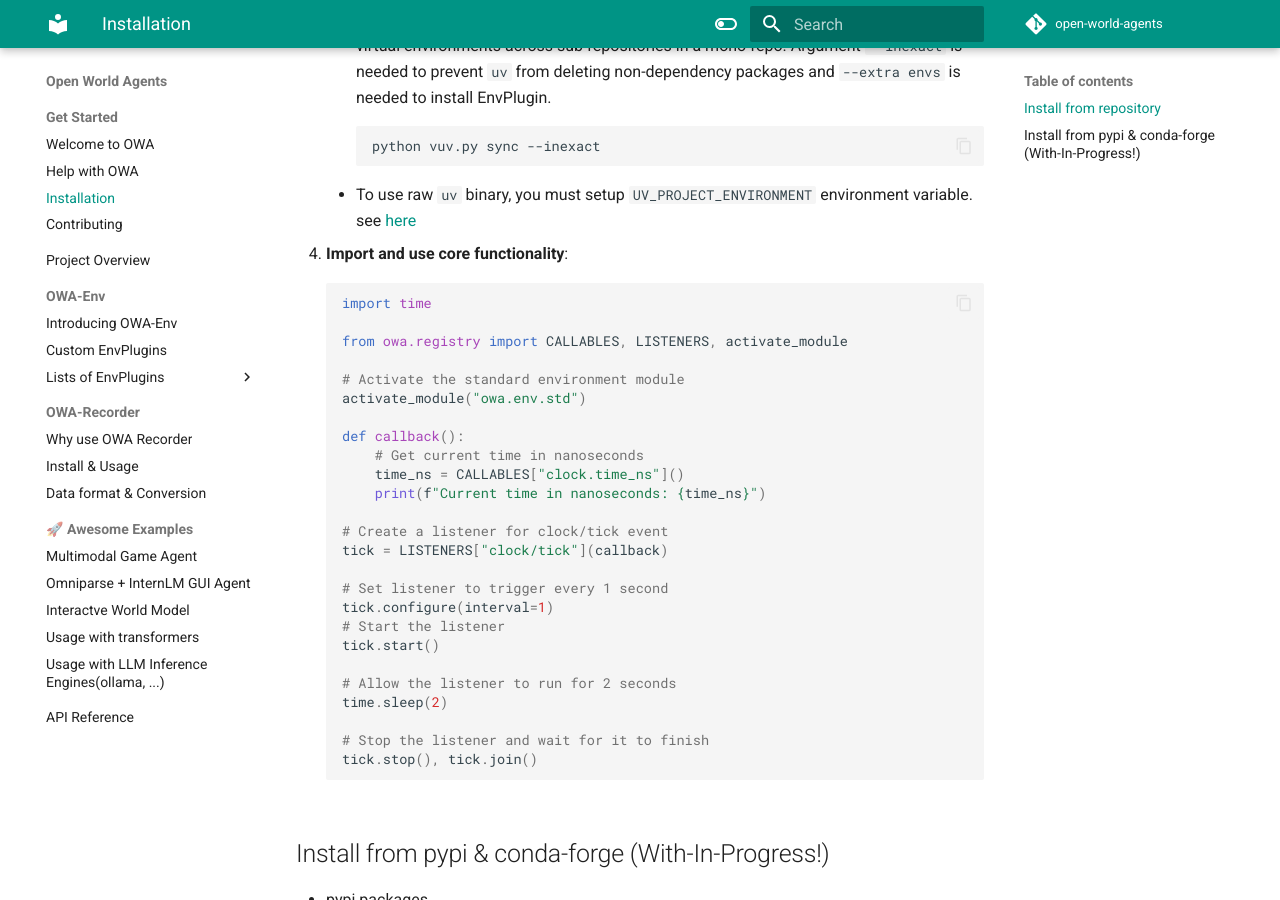
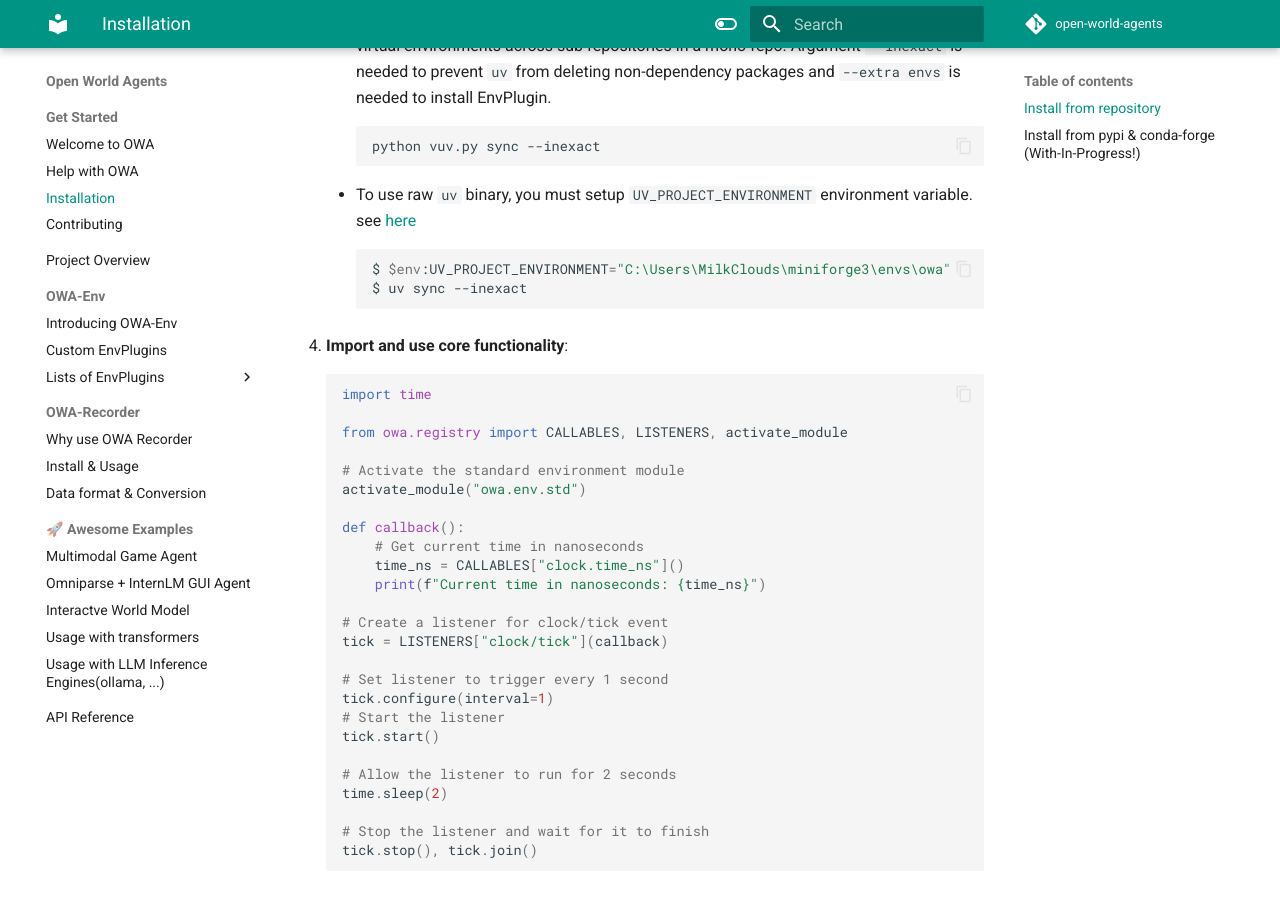
Before and after one commit to open-world-agents/open-world-agents, an MkDocs documentation site: the page built from docs/install.md, in a window 1280 px wide and 900 px high, scrolled down 621 px. Built offline with MkDocs 1.6.1 and Material for MkDocs 9.7.7, drawn with Linux system fonts in a browser that asks for light colours; comment, search, counter and statistics services are not loaded.

Commit message:
docs: added non-vuv install guide

````diff
--- a/docs/install.md
+++ b/docs/install.md
@@ -21,6 +21,10 @@
     python vuv.py sync --inexact
     ```
     - To use raw `uv` binary, you must setup `UV_PROJECT_ENVIRONMENT` environment variable. see [here](https://docs.astral.sh/uv/configuration/environment/#uv_project_environment)
+    ```sh
+    $ $env:UV_PROJECT_ENVIRONMENT="C:\Users\MilkClouds\miniforge3\envs\owa"
+    $ uv sync --inexact
+    ```
 
 4. **Import and use core functionality**:
     ```python
````
